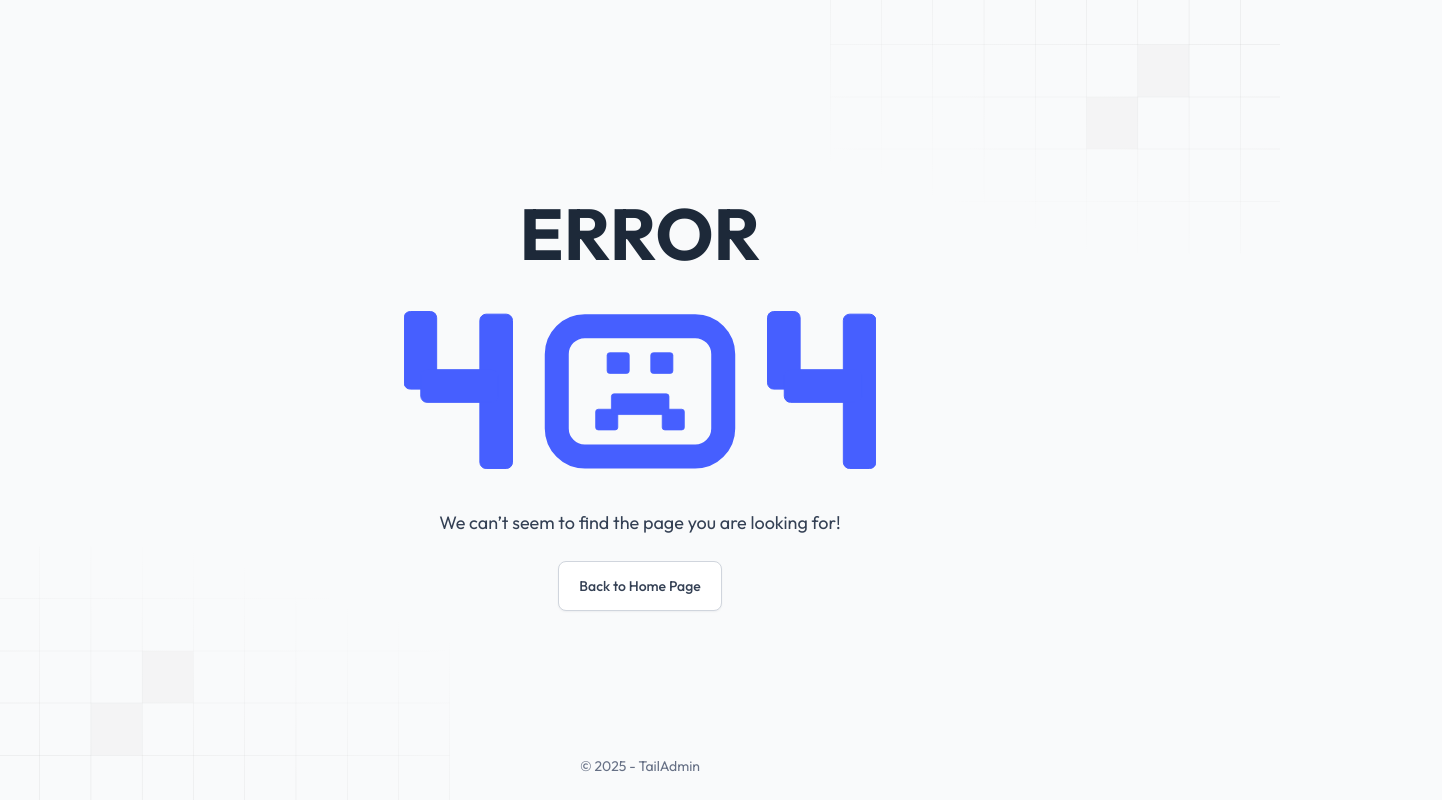
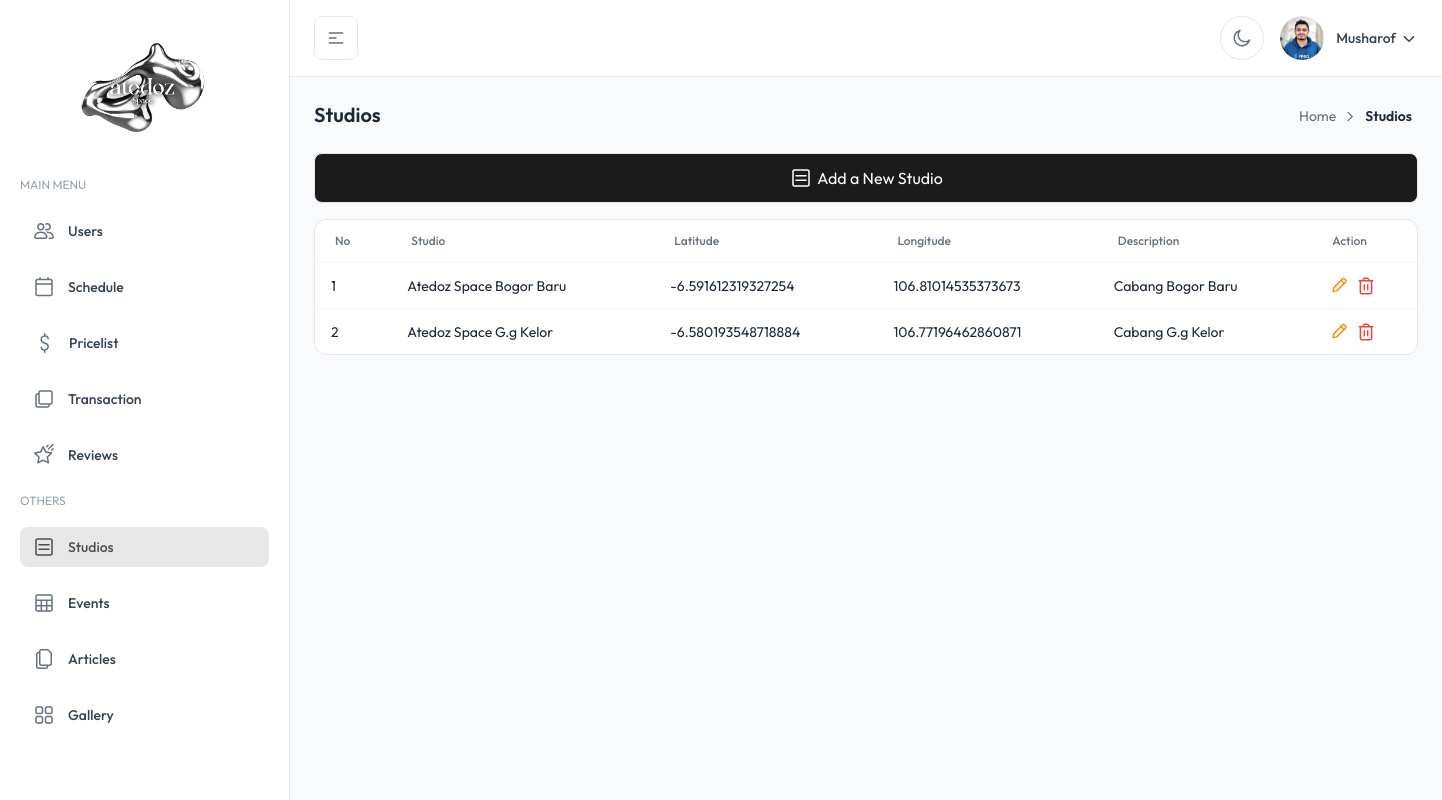
Before and after one commit to Foxvorism/atedoz-dashboard, a Next.js app: page /studios in a window 1280 px wide. Before the commit this address had no page. Shown: the whole page, 1442 px wide, since content can reach past the window. Built offline with nearby package versions, Linux system fonts and the light colour scheme.

Commit message:
feat: Create a table for studio data

```diff
--- /dev/null
+++ b/src/app/(admin)/(others-pages)/studios/page.tsx
@@ -0,0 +1,20 @@
+import Studios from "@/components/studios/Studios";
+import PageBreadcrumb from "@/components/common/PageBreadCrumb";
+import { Metadata } from "next";
+import React from "react";
+
+export const metadata: Metadata = {
+    title: "Studios | Atedoz Space Admin Dashboard",
+    description:
+      "This is Next.js Calender page for TailAdmin  Tailwind CSS Admin Dashboard Template",
+    // other metadata
+  };
+
+  export default function page() {
+    return (
+      <div>
+        <PageBreadcrumb pageTitle2={null} pageTitle1="Studios" />
+        <Studios />
+      </div>
+    );
+  }
--- /dev/null
+++ b/src/components/studios/Studios.tsx
@@ -0,0 +1,137 @@
+import React from "react";
+import Link from "next/link";
+import {
+  Table,
+  TableBody,
+  TableCell,
+  TableHeader,
+  TableRow,
+} from "../ui/table";
+
+import {
+  ListIcon, PencilIcon, TrashBinIcon
+} from "../../icons/index";
+
+interface Studios {
+  id: number;
+  studio: string;
+  latitude: string;
+  longitude: string;
+  desc: string;
+}
+
+// Define the table data using the interface
+const tableData: Studios[] = [
+  {
+    id: 1,
+    studio: "Atedoz Space Bogor Baru",
+    latitude: "-6.591612319327254",
+    longitude: "106.81014535373673",
+    desc: "Cabang Bogor Baru",
+  },
+  {
+    id: 2,
+    studio: "Atedoz Space G.g Kelor",
+    latitude: "-6.580193548718884",
+    longitude: "106.77196462860871",
+    desc: "Cabang G.g Kelor",
+  },
+];
+
+export default function Studios() {
+  return (
+    <>
+      <Link href="/studios/input">
+        <button
+          className="flex w-full justify-center items-center rounded-lg border h-auto text-center p-3 mb-4 bg-[var(--color-brand-600)] text-white hover:bg-[var(--color-brand-500)]"
+          >
+            <div className="mr-1">
+              <ListIcon />
+          </div>
+          Add a New Studio
+        </button>
+      </Link>
+
+      <div className="overflow-hidden rounded-xl border border-gray-200 bg-white dark:border-white/[0.05] dark:bg-white/[0.03]">
+        <div className="max-w-full overflow-x-auto">
+          <div className="min-w-[1102px]">
+            <Table>
+              {/* Table Header */}
+              <TableHeader className="border-b border-gray-100 dark:border-white/[0.05]">
+                <TableRow>
+                  <TableCell
+                    isHeader
+                    className="px-5 py-3 font-medium text-gray-500 text-start text-theme-xs dark:text-gray-400"
+                  >
+                    No
+                  </TableCell>
+                  <TableCell
+                    isHeader
+                    className="px-5 py-3 font-medium text-gray-500 text-start text-theme-xs dark:text-gray-400"
+                  >
+                    Studio
+                  </TableCell>
+                  <TableCell
+                    isHeader
+                    className="px-5 py-3 font-medium text-gray-500 text-start text-theme-xs dark:text-gray-400"
+                  >
+                    Latitude
+                  </TableCell>
+                  <TableCell
+                    isHeader
+                    className="px-5 py-3 font-medium text-gray-500 text-start text-theme-xs dark:text-gray-400"
+                  >
+                    Longitude
+                  </TableCell>
+                  <TableCell
+                    isHeader
+                    className="px-5 py-3 font-medium text-gray-500 text-start text-theme-xs dark:text-gray-400"
+                  >
+                    Description
+                  </TableCell>
+                  <TableCell
+                    isHeader
+                    className="px-5 py-3 font-medium text-gray-500 text-start text-theme-xs dark:text-gray-400"
+                  >
+                    Action
+                  </TableCell>
+                </TableRow>
+              </TableHeader>
+
+              {/* Table Body */}
+              <TableBody className="divide-y divide-gray-100 dark:divide-white/[0.05]">
+                {tableData.map((studios, index) => (
+                  <TableRow key={studios.id}>
+                    <TableCell className="px-4 py-3 text-gray-800 text-start text-theme-sm dark:text-gray-400">
+                        {index + 1}
+                    </TableCell>
+                    <TableCell className="px-4 py-3 text-gray-800 text-start text-theme-sm dark:text-gray-400">
+                        { studios.studio}
+                    </TableCell>
+                    <TableCell className="px-4 py-3 text-gray-800 text-start text-theme-sm dark:text-gray-400">
+                        {studios.latitude}
+                    </TableCell>
+                    <TableCell className="px-4 py-3 text-gray-800 text-start text-theme-sm dark:text-gray-400">
+                        {studios.longitude}
+                    </TableCell>
+                    <TableCell className="px-4 py-3 text-gray-800 text-start text-theme-sm dark:text-gray-400">
+                        {studios.desc}
+                    </TableCell>
+                    <TableCell className="px-4 py-3 text-gray-800 text-start text-theme-sm dark:text-gray-400 flex items-center">
+                      <span className="w-4 menu-item-icon-warning mr-3 cursor-pointer">
+                        <PencilIcon />
+                      </span>
+                      <span className="w-4 menu-item-icon-error cursor-pointer">
+                        <TrashBinIcon />
+                      </span>
+                    </TableCell>
+                  </TableRow>
+                ))}
+              </TableBody>
+            </Table>
+          </div>
+        </div>
+      </div>
+    </>
+  );
+}
```
